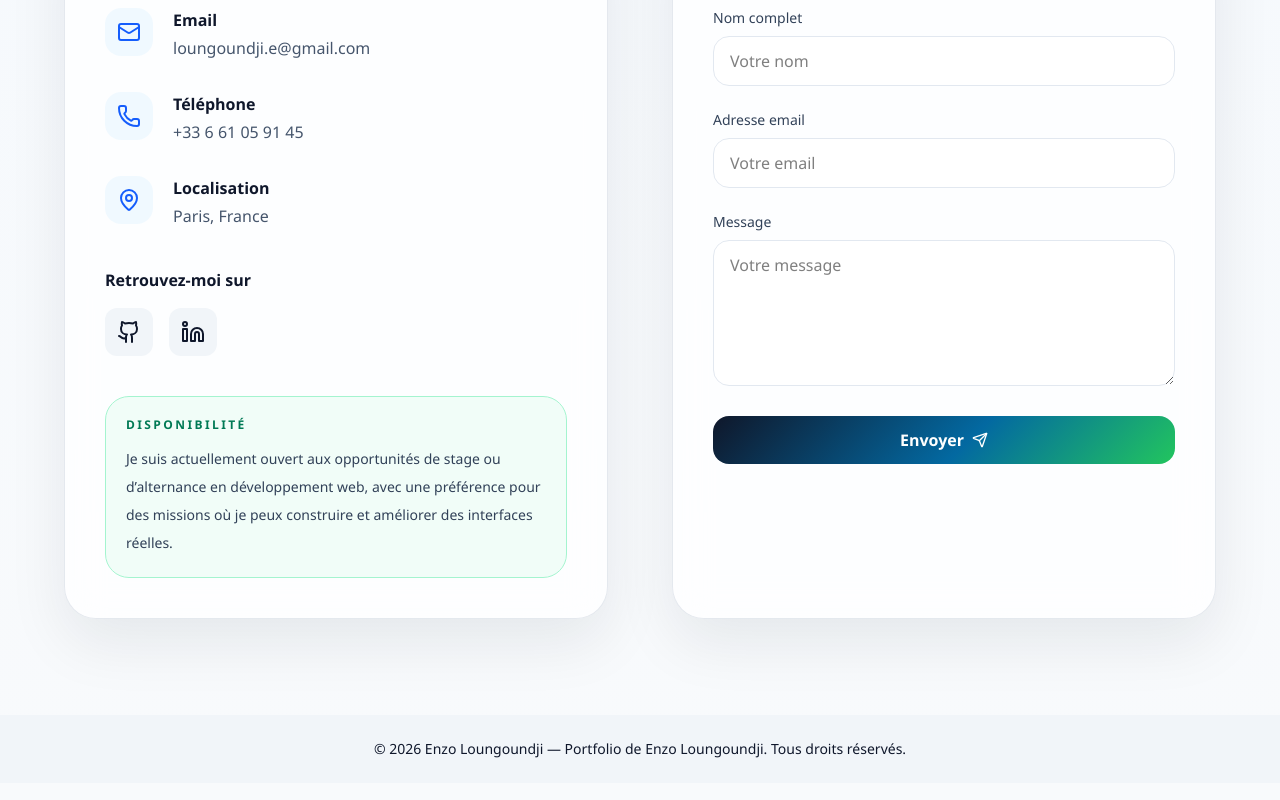
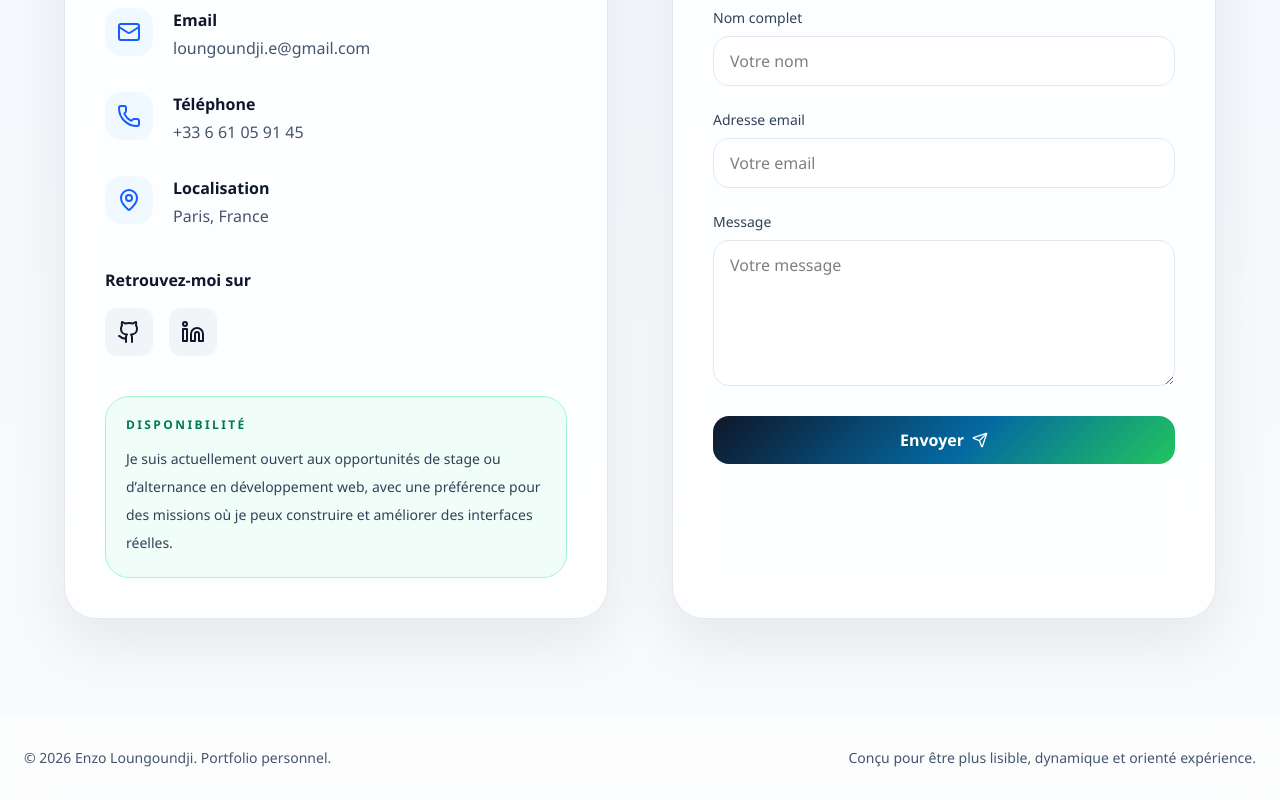
Before and after one commit to loun0009/portfolio, a React (Vite) app: page / in a window 1280 px wide. Shown: the part 6177-6977 px from the top of the page. Built offline with nearby package versions, Linux system fonts and the light colour scheme.

Commit message:
style: update footer with glass blur and responsive layout

```diff
--- a/src/components/footer.jsx
+++ b/src/components/footer.jsx
@@ -1,7 +1,10 @@
 function Footer() {
   return (
-    <footer className="py-6 text-center text-sm bg-slate-100 dark:bg-slate-800">
-      © {new Date().getFullYear()} Enzo Loungoundji — Portfolio de Enzo Loungoundji. Tous droits réservés.
+    <footer className="relative z-10 border-t border-white/50 bg-white/60 py-8 backdrop-blur-xl">
+      <div className="section-shell flex flex-col items-center justify-between gap-3 text-center text-sm text-slate-600 md:flex-row md:text-left">
+        <p>© {new Date().getFullYear()} Enzo Loungoundji. Portfolio personnel.</p>
+        <p>Conçu pour être plus lisible, dynamique et orienté expérience.</p>
+      </div>
     </footer>
   )
 }
```
